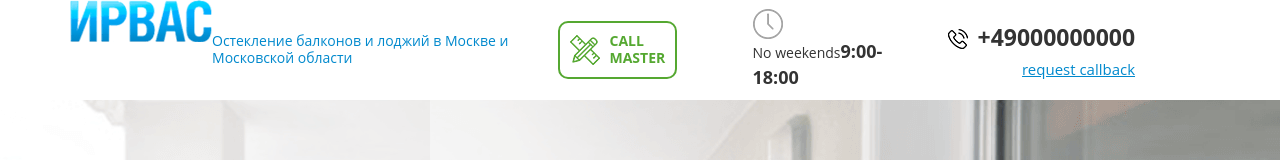
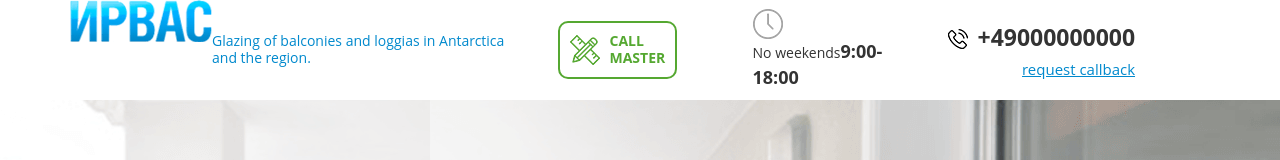
Before and after one commit to SBlinsk/window-installation-website, a React (Vite) app: page / in a window 1280 px wide. Shown: the top 160 px of the page. Built offline with nearby package versions, Linux system fonts and the light colour scheme.

Commit message:
Files and folders incl in gitignore were deleted

```diff
--- a/src/components/Header/Header.jsx
+++ b/src/components/Header/Header.jsx
@@ -10,7 +10,7 @@ const Header = () => {
                 <img src="/src/assets/img/header/logo.png" alt="#" />
               </div>
               <p>
-                Остекление балконов и лоджий в Москве и Московской области
+              Glazing of balconies and loggias in Antarctica and the region.
               </p>
             </div>
           </div>
```
Also changed, not shown: 2 other files (tests, documents, lock files or other folders).
